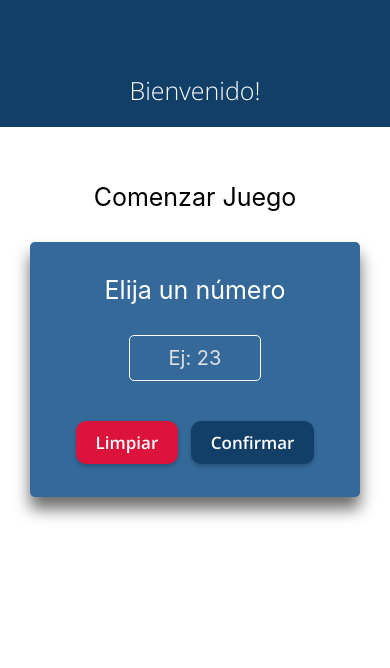
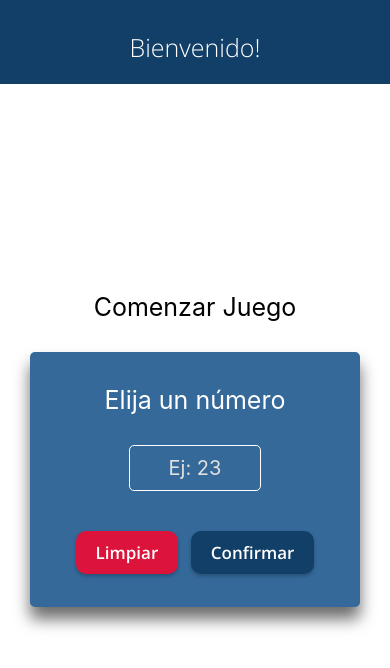
Before and after one commit to lautarodesouches/guess-number-game-app, a React Native app: screen / in a window 390 px wide. Shown: the top 668 px of the page. Built offline with nearby package versions, Linux system fonts and the light colour scheme.

Commit message:
App Styles - Status Bar

```diff
--- a/App.js
+++ b/App.js
@@ -1,6 +1,7 @@
 import { useFonts } from 'expo-font';
 import { useState } from 'react';
-import { ActivityIndicator, StyleSheet, View } from 'react-native';
+import { ActivityIndicator, StatusBar, StyleSheet, View } from 'react-native';
+import { primaryBg } from './constants/colors';
 import { Header } from './src/components';
 import GameScreen from './src/screens/GameScreen';
 import StartGame from './src/screens/StartGame';
@@ -27,6 +28,7 @@ export default function App() {
 
   return (
     <View style={styles.container}>
+      <StatusBar backgroundColor={primaryBg} />
       <Header title={headerMessage} />
       {content}
     </View>
--- a/constants/colors.js
+++ b/constants/colors.js
@@ -3,4 +3,5 @@ export const primaryText   = '#fff';
 export const secondaryBg   = '#34699A';
 export const secondaryText = '#fff';
 export const themeBg       = '#fff';
+export const themeText     = '#000';
 export const shadowColor   = '#000';
--- a/src/components/header/styles.js
+++ b/src/components/header/styles.js
@@ -5,10 +5,8 @@ export const styles = StyleSheet.create({
     container: {
         alignItems: 'center',
         justifyContent: 'flex-end',
-        height: '15%',
-        minHeight: 125,
+        height: '10%',
         backgroundColor: primaryBg,
-        marginBottom: 25,
     },
     text: {
         color: primaryText,
--- a/src/screens/GameScreen/styles.js
+++ b/src/screens/GameScreen/styles.js
@@ -1,25 +1,27 @@
 import { StyleSheet } from "react-native";
-import { secondaryText, themeBg } from "../../../constants/colors";
+import { secondaryText, themeBg, themeText } from "../../../constants/colors";
 
 export const styles = StyleSheet.create({
     container: {
+        alignItems: "center",
+        backgroundColor: themeBg,
         flex: 1,
-        backgroundColor: themeBg,
         padding: 30,
-        alignItems: "center",
+        justifyContent: "center",
     },
     buttonContainer: {
-        width: '100%',
         flexDirection: 'row',
         justifyContent: 'space-evenly',
+        width: '100%',
     },
     text: {
+        color: themeText,
         fontSize: 20,
         marginTop: 10,
     },
     number: {
+        color: secondaryText,
         fontSize: 25,
         marginBottom: 10,
-        color: secondaryText,
     }
 });
--- a/src/screens/StartGame/index.js
+++ b/src/screens/StartGame/index.js
@@ -70,7 +70,7 @@ const StartGame = ({ onStartGame }) => {
                             confirmFunction={() => onStartGame(selectedNumber)}
                             confirmText='Empezar Juego'
                         >
-                            <Text style={styles.modalText}>{selectedNumber}</Text>
+                            <Text style={styles.modalText}>Tu número seleccionado es {selectedNumber}</Text>
                         </CustomModal>
                     )
                 }
--- a/src/screens/StartGame/styles.js
+++ b/src/screens/StartGame/styles.js
@@ -1,16 +1,18 @@
 import { StyleSheet } from "react-native";
-import { secondaryText, themeBg } from "../../../constants/colors";
+import { secondaryText, themeBg, themeText } from "../../../constants/colors";
 
 export const styles = StyleSheet.create({
     container: {
+        alignItems: "center",
+        backgroundColor: themeBg,
         flex: 1,
-        backgroundColor: themeBg,
+        justifyContent: "center",
         padding: 30,
-        alignItems: "center",
     },
     title: {
+        color: themeText,
+        fontSize: 25,
         textAlign: 'center',
-        fontSize: 25,
     },
     text: {
         color: secondaryText,
@@ -18,10 +20,10 @@ export const styles = StyleSheet.create({
         textAlign: 'center',
     },
     buttonContainer: {
-        width: '100%',
-        marginTop: 20,
         flexDirection: 'row',
         justifyContent: 'space-evenly',
+        marginTop: 20,
+        width: '100%',
     },
     modalText:{
         fontSize: 20,
```
